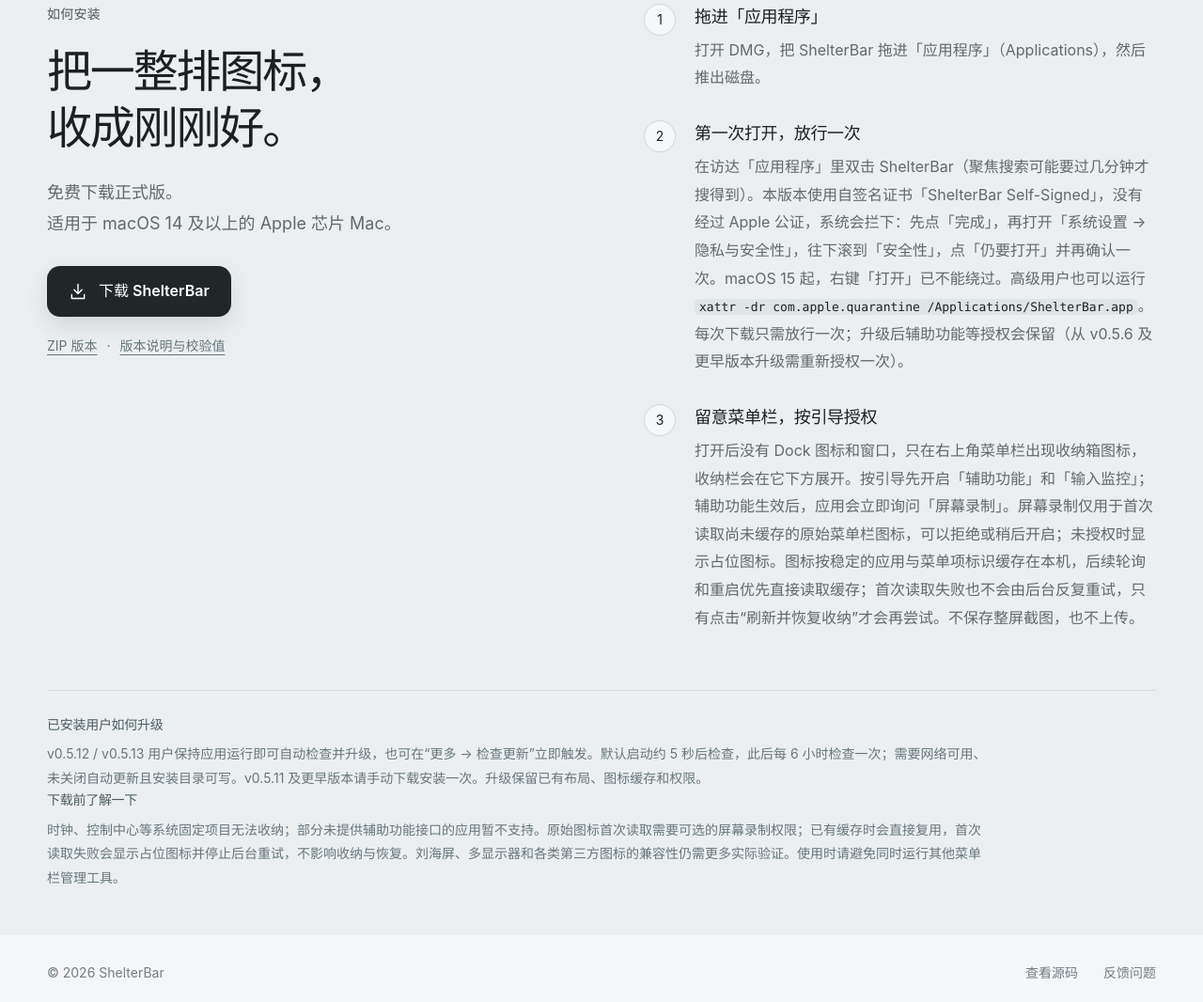
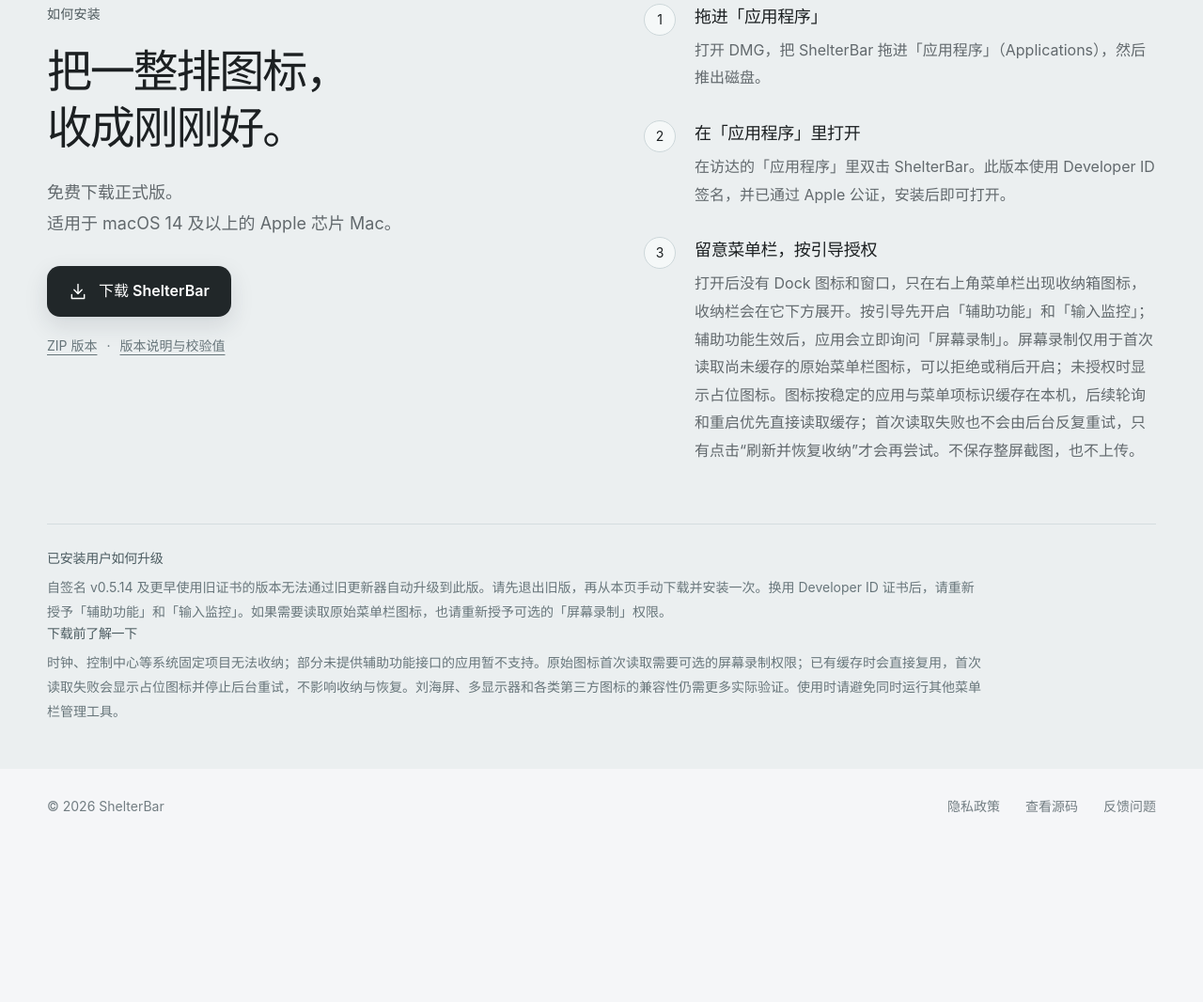
Before and after one commit to tonyjianchina/ShelterBar, a plain HTML site: page website/dist/index.html in a window 1280 px wide. Shown: the part 1577-2643 px from the top of the page at 94% size. After the commit the page ends 2474 px from the top, so only its background shows below. Drawn offline with Linux system fonts and the light colour scheme.

Commit message:
Release ShelterBar v0.5.16 build 42

```diff
--- a/website/dist/index.html
+++ b/website/dist/index.html
@@ -38,8 +38,8 @@
     <p class="eyebrow"><span class="small-shelf" aria-hidden="true"><i></i><i></i><i></i></span>轻量的 macOS 菜单栏收纳工具</p>
     <h1 id="hero-title">给菜单栏，<br>留一点空白。</h1>
     <p class="intro">收起暂时用不到的图标。<br class="wide-only">需要时，一点就展开。</p>
-    <a class="button primary" href="https://github.com/tonyjianchina/ShelterBar/releases/download/v0.5.14/ShelterBar-0.5.14-macos-arm64.dmg"><svg><use href="#download"/></svg>免费下载 macOS 版</a>
-    <p class="compatibility">macOS 14 及以上 · Apple 芯片 · v0.5.14（Build 38）正式版</p>
+    <a class="button primary" href="https://github.com/tonyjianchina/ShelterBar/releases/download/v0.5.16/ShelterBar-0.5.16-macos-arm64.dmg"><svg><use href="#download"/></svg>免费下载 macOS 版</a>
+    <p class="compatibility">macOS 14 及以上 · Apple 芯片 · v0.5.16（Build 42）正式版</p>
     <a class="quiet-link" href="#install">首次安装说明 <span aria-hidden="true">↗</span></a>
   </div>
   <div class="demo-wrap">
@@ -80,9 +80,9 @@
   <div class="principles" aria-label="产品特性"><span><svg><use href="#check"/></svg>无需账号</span><span><svg><use href="#check"/></svg>本地保存布局</span><span><svg><use href="#check"/></svg>原始菜单栏图标</span><span><svg><use href="#check"/></svg>无广告与遥测</span></div>
 </section>
 <section class="install-section" id="install" aria-labelledby="install-title"><div class="wrap install-grid">
-  <div class="section-heading" id="download"><p class="eyebrow">如何安装</p><h2 id="install-title">把一整排图标，<br>收成刚刚好。</h2><p>免费下载正式版。<br>适用于 macOS 14 及以上的 Apple 芯片 Mac。</p><a class="button primary" href="https://github.com/tonyjianchina/ShelterBar/releases/download/v0.5.14/ShelterBar-0.5.14-macos-arm64.dmg"><svg><use href="#download"/></svg>下载 ShelterBar</a><div class="download-alternatives"><a href="https://github.com/tonyjianchina/ShelterBar/releases/download/v0.5.14/ShelterBar-0.5.14-macos-arm64.zip">ZIP 版本</a><span>·</span><a href="https://github.com/tonyjianchina/ShelterBar/releases/tag/v0.5.14">版本说明与校验值</a></div></div>
-  <ol class="steps"><li><span class="step-number">1</span><div><h3>拖进「应用程序」</h3><p>打开 DMG，把 ShelterBar 拖进「应用程序」（Applications），然后推出磁盘。</p></div></li><li><span class="step-number">2</span><div><h3>第一次打开，放行一次</h3><p>在访达「应用程序」里双击 ShelterBar（聚焦搜索可能要过几分钟才搜得到）。本版本使用自签名证书「ShelterBar Self-Signed」，没有经过 Apple 公证，系统会拦下：先点「完成」，再打开「系统设置 → 隐私与安全性」，往下滚到「安全性」，点「仍要打开」并再确认一次。macOS 15 起，右键「打开」已不能绕过。高级用户也可以运行 <code>xattr -dr com.apple.quarantine /Applications/ShelterBar.app</code>。每次下载只需放行一次；升级后辅助功能等授权会保留（从 v0.5.6 及更早版本升级需重新授权一次）。</p></div></li><li><span class="step-number">3</span><div><h3>留意菜单栏，按引导授权</h3><p>打开后没有 Dock 图标和窗口，只在右上角菜单栏出现收纳箱图标，收纳栏会在它下方展开。按引导先开启「辅助功能」和「输入监控」；辅助功能生效后，应用会立即询问「屏幕录制」。屏幕录制仅用于首次读取尚未缓存的原始菜单栏图标，可以拒绝或稍后开启；未授权时显示占位图标。图标按稳定的应用与菜单项标识缓存在本机，后续轮询和重启优先直接读取缓存；首次读取失败也不会由后台反复重试，只有点击“刷新并恢复收纳”才会再尝试。不保存整屏截图，也不上传。</p></div></li></ol>
-</div><div class="wrap limits"><h3>已安装用户如何升级</h3><p>v0.5.12 / v0.5.13 用户保持应用运行即可自动检查并升级，也可在“更多 → 检查更新”立即触发。默认启动约 5 秒后检查，此后每 6 小时检查一次；需要网络可用、未关闭自动更新且安装目录可写。v0.5.11 及更早版本请手动下载安装一次。升级保留已有布局、图标缓存和权限。</p><h3>下载前了解一下</h3><p>时钟、控制中心等系统固定项目无法收纳；部分未提供辅助功能接口的应用暂不支持。原始图标首次读取需要可选的屏幕录制权限；已有缓存时会直接复用，首次读取失败会显示占位图标并停止后台重试，不影响收纳与恢复。刘海屏、多显示器和各类第三方图标的兼容性仍需更多实际验证。使用时请避免同时运行其他菜单栏管理工具。</p></div></section>
+  <div class="section-heading" id="download"><p class="eyebrow">如何安装</p><h2 id="install-title">把一整排图标，<br>收成刚刚好。</h2><p>免费下载正式版。<br>适用于 macOS 14 及以上的 Apple 芯片 Mac。</p><a class="button primary" href="https://github.com/tonyjianchina/ShelterBar/releases/download/v0.5.16/ShelterBar-0.5.16-macos-arm64.dmg"><svg><use href="#download"/></svg>下载 ShelterBar</a><div class="download-alternatives"><a href="https://github.com/tonyjianchina/ShelterBar/releases/download/v0.5.16/ShelterBar-0.5.16-macos-arm64.zip">ZIP 版本</a><span>·</span><a href="https://github.com/tonyjianchina/ShelterBar/releases/tag/v0.5.16">版本说明与校验值</a></div></div>
+  <ol class="steps"><li><span class="step-number">1</span><div><h3>拖进「应用程序」</h3><p>打开 DMG，把 ShelterBar 拖进「应用程序」（Applications），然后推出磁盘。</p></div></li><li><span class="step-number">2</span><div><h3>在「应用程序」里打开</h3><p>在访达的「应用程序」里双击 ShelterBar。此版本使用 Developer ID 签名，并已通过 Apple 公证，安装后即可打开。</p></div></li><li><span class="step-number">3</span><div><h3>留意菜单栏，按引导授权</h3><p>打开后没有 Dock 图标和窗口，只在右上角菜单栏出现收纳箱图标，收纳栏会在它下方展开。按引导先开启「辅助功能」和「输入监控」；辅助功能生效后，应用会立即询问「屏幕录制」。屏幕录制仅用于首次读取尚未缓存的原始菜单栏图标，可以拒绝或稍后开启；未授权时显示占位图标。图标按稳定的应用与菜单项标识缓存在本机，后续轮询和重启优先直接读取缓存；首次读取失败也不会由后台反复重试，只有点击“刷新并恢复收纳”才会再尝试。不保存整屏截图，也不上传。</p></div></li></ol>
+</div><div class="wrap limits"><h3>已安装用户如何升级</h3><p>自签名 v0.5.14 及更早使用旧证书的版本无法通过旧更新器自动升级到此版。请先退出旧版，再从本页手动下载并安装一次。换用 Developer ID 证书后，请重新授予「辅助功能」和「输入监控」。如果需要读取原始菜单栏图标，也请重新授予可选的「屏幕录制」权限。</p><h3>下载前了解一下</h3><p>时钟、控制中心等系统固定项目无法收纳；部分未提供辅助功能接口的应用暂不支持。原始图标首次读取需要可选的屏幕录制权限；已有缓存时会直接复用，首次读取失败会显示占位图标并停止后台重试，不影响收纳与恢复。刘海屏、多显示器和各类第三方图标的兼容性仍需更多实际验证。使用时请避免同时运行其他菜单栏管理工具。</p></div></section>
 </main>
-<footer class="footer wrap"><span>© 2026 ShelterBar</span><div><a href="https://github.com/tonyjianchina/ShelterBar">查看源码</a><a href="https://github.com/tonyjianchina/ShelterBar/issues">反馈问题</a></div></footer>
+<footer class="footer wrap"><span>© 2026 ShelterBar</span><div><a href="privacy/">隐私政策</a><a href="https://github.com/tonyjianchina/ShelterBar">查看源码</a><a href="https://github.com/tonyjianchina/ShelterBar/issues">反馈问题</a></div></footer>
 </body></html>
```
Also changed, not shown: 2 other files.
